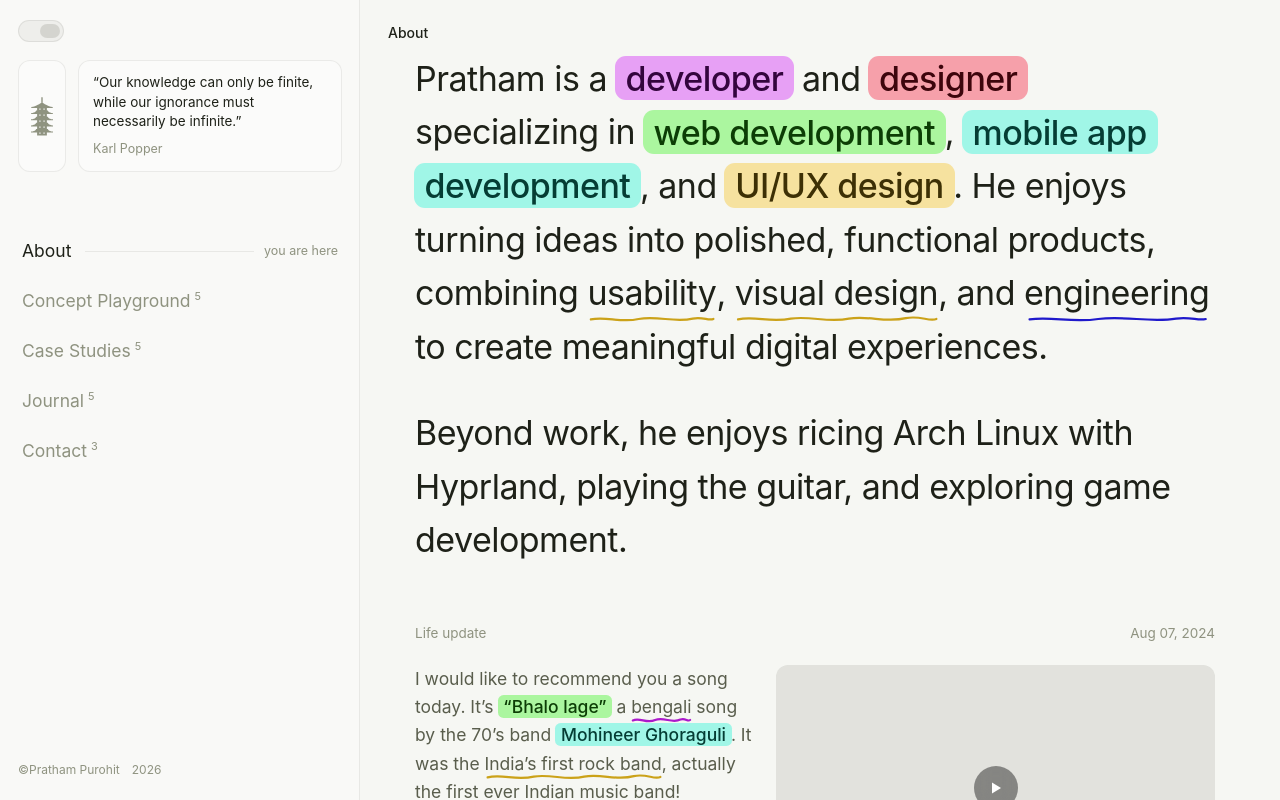
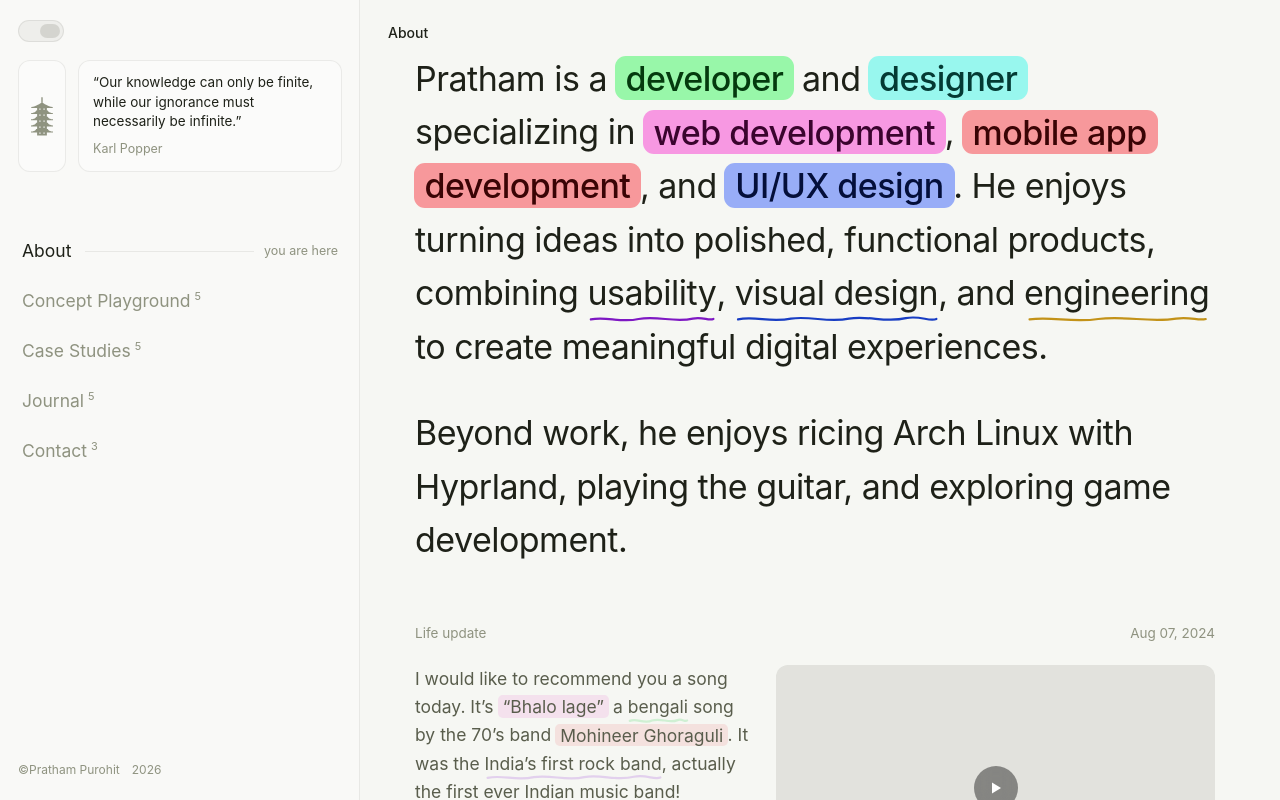
Before and after one commit to plutocrate/personal_site, a React (Vite) app: page / in a window 1280 px wide. Built offline with nearby package versions, Linux system fonts and the light colour scheme; a web font is replaced by a local one.

Commit message:
Separate highlight and underline color slots, randomize on logo tap, and lower contrast in life update card

```diff
--- a/src/components/Highlight.jsx
+++ b/src/components/Highlight.jsx
@@ -2,24 +2,26 @@
  * Highlight Component
  *
  * Renders text with an algorithmic pastel highlighter marker effect.
- * Colors are chosen procedurally based on the current canvas theme.
- * Contrast is high on the About page and gentle/lower elsewhere.
+ * Colors are chosen procedurally across 8 distinct color slots.
+ * Contrast is high in the About bio and gentle/lower elsewhere.
  */
 
 const COLOR_TO_SLOT = {
   yellow: 1,
   gold: 1,
   green: 2,
-  mint: 2,
+  lime: 2,
   teal: 3,
-  cyan: 3,
-  blue: 4,
-  purple: 5,
-  violet: 5,
-  rose: 6,
-  pink: 6,
-  orange: 6,
-  peach: 6,
+  mint: 3,
+  cyan: 4,
+  blue: 5,
+  purple: 6,
+  violet: 6,
+  rose: 7,
+  pink: 7,
+  orange: 8,
+  amber: 8,
+  peach: 8,
 };
 
 function hashString(str) {
@@ -35,8 +37,8 @@ function hashString(str) {
 
 export default function Highlight({ children, color, className = '' }) {
   let slot = color ? (COLOR_TO_SLOT[color] || parseInt(color, 10) || null) : null;
-  if (!slot || slot < 1 || slot > 6) {
-    slot = (hashString(children) % 6) + 1;
+  if (!slot || slot < 1 || slot > 8) {
+    slot = (hashString(children) % 8) + 1;
   }
 
   return (
--- a/src/components/Underline.jsx
+++ b/src/components/Underline.jsx
@@ -2,8 +2,8 @@
  * Underline (HandDrawnUnderline) Component
  *
  * Renders text with an organic, hand-drawn vector squiggly underline.
- * Colors are chosen procedurally based on the current canvas theme.
- * Contrast is high on the About page and gentle/lower elsewhere.
+ * Colors are chosen procedurally across 8 distinct color slots.
+ * Contrast is high in the About bio and gentle/lower elsewhere.
  */
 
 const SQUIGGLE_VARIANTS = {
@@ -33,20 +33,22 @@ const COLOR_TO_SLOT = {
   yellow: 1,
   gold: 1,
   green: 2,
-  mint: 2,
+  lime: 2,
   teal: 3,
-  cyan: 3,
-  blue: 4,
-  purple: 5,
-  violet: 5,
-  rose: 6,
-  pink: 6,
-  orange: 6,
-  peach: 6,
+  mint: 3,
+  cyan: 4,
+  blue: 5,
+  purple: 6,
+  violet: 6,
+  rose: 7,
+  pink: 7,
+  orange: 8,
+  amber: 8,
+  peach: 8,
 };
 
 function hashString(str) {
-  if (!str) return 4;
+  if (!str) return 5;
   const s = typeof str === 'string' ? str : String(str);
   let hash = 0;
   for (let i = 0; i < s.length; i++) {
@@ -59,8 +61,8 @@ function hashString(str) {
 export default function Underline({ children, variant = 'default', color, className = '' }) {
   const config = SQUIGGLE_VARIANTS[variant] || SQUIGGLE_VARIANTS.default;
   let slot = color ? (COLOR_TO_SLOT[color] || parseInt(color, 10) || null) : null;
-  if (!slot || slot < 1 || slot > 6) {
-    slot = (hashString(children) % 6) + 1;
+  if (!slot || slot < 1 || slot > 8) {
+    slot = (hashString(children) % 8) + 1;
   }
 
   return (
--- a/src/styles/global.css
+++ b/src/styles/global.css
@@ -252,29 +252,33 @@ mark, .hl {
   transition: background 0.4s ease, color 0.4s ease;
 }
 
-/* Lower contrast palette (default across site) */
+/* Lower contrast palette (default across site, including life update card) */
 .hl-1, .hl-yellow { --hl-bg: var(--hl-low-1); }
 .hl-2, .hl-green  { --hl-bg: var(--hl-low-2); }
 .hl-3, .hl-teal   { --hl-bg: var(--hl-low-3); }
-.hl-4, .hl-blue   { --hl-bg: var(--hl-low-4); }
-.hl-5, .hl-purple { --hl-bg: var(--hl-low-5); }
-.hl-6, .hl-orange, .hl-rose { --hl-bg: var(--hl-low-6); }
+.hl-4, .hl-cyan   { --hl-bg: var(--hl-low-4); }
+.hl-5, .hl-blue   { --hl-bg: var(--hl-low-5); }
+.hl-6, .hl-purple { --hl-bg: var(--hl-low-6); }
+.hl-7, .hl-rose   { --hl-bg: var(--hl-low-7); }
+.hl-8, .hl-orange { --hl-bg: var(--hl-low-8); }
 .hl-default       { --hl-bg: var(--hl-low-1); }
 
-/* High contrast overrides on the About page */
-.about mark,
-.about .hl {
+/* High contrast overrides strictly on the bio text */
+.bio mark,
+.bio .hl {
   font-weight: 500;
   padding: 0.05em 0.32em;
   border-radius: 0.32em;
 }
-.about .hl-1, .about .hl-yellow { background: var(--hl-high-1); color: var(--hl-ink-high-1); }
-.about .hl-2, .about .hl-green  { background: var(--hl-high-2); color: var(--hl-ink-high-2); }
-.about .hl-3, .about .hl-teal   { background: var(--hl-high-3); color: var(--hl-ink-high-3); }
-.about .hl-4, .about .hl-blue   { background: var(--hl-high-4); color: var(--hl-ink-high-4); }
-.about .hl-5, .about .hl-purple { background: var(--hl-high-5); color: var(--hl-ink-high-5); }
-.about .hl-6, .about .hl-orange, .about .hl-rose { background: var(--hl-high-6); color: var(--hl-ink-high-6); }
-.about .hl-default { background: var(--hl-high-1); color: var(--hl-ink-high-1); }
+.bio .hl-1, .bio .hl-yellow { background: var(--hl-high-1); color: var(--hl-ink-high-1); }
+.bio .hl-2, .bio .hl-green  { background: var(--hl-high-2); color: var(--hl-ink-high-2); }
+.bio .hl-3, .bio .hl-teal   { background: var(--hl-high-3); color: var(--hl-ink-high-3); }
+.bio .hl-4, .bio .hl-cyan   { background: var(--hl-high-4); color: var(--hl-ink-high-4); }
+.bio .hl-5, .bio .hl-blue   { background: var(--hl-high-5); color: var(--hl-ink-high-5); }
+.bio .hl-6, .bio .hl-purple { background: var(--hl-high-6); color: var(--hl-ink-high-6); }
+.bio .hl-7, .bio .hl-rose   { background: var(--hl-high-7); color: var(--hl-ink-high-7); }
+.bio .hl-8, .bio .hl-orange { background: var(--hl-high-8); color: var(--hl-ink-high-8); }
+.bio .hl-default { background: var(--hl-high-1); color: var(--hl-ink-high-1); }
 
 /* ---------- Underlines / Squiggles (Algorithmic, Contrast-Aware) ---------- */
 .hand-drawn-wrap {
@@ -291,32 +295,36 @@ mark, .hl {
   height: 9px;
   pointer-events: none;
   overflow: visible;
-  color: var(--un-col, var(--un-low-4));
+  color: var(--un-col, var(--un-low-5));
   opacity: 0.45;
   transition: color 0.4s ease, opacity 0.4s ease;
 }
 
-/* Lower contrast palette (default across site) */
+/* Lower contrast palette (default across site, including life update card) */
 .un-1, .un-yellow { --un-col: var(--un-low-1); }
 .un-2, .un-green  { --un-col: var(--un-low-2); }
 .un-3, .un-teal   { --un-col: var(--un-low-3); }
-.un-4, .un-blue   { --un-col: var(--un-low-4); }
-.un-5, .un-purple { --un-col: var(--un-low-5); }
-.un-6, .un-orange, .un-rose { --un-col: var(--un-low-6); }
-.un-default       { --un-col: var(--un-low-4); }
+.un-4, .un-cyan   { --un-col: var(--un-low-4); }
+.un-5, .un-blue   { --un-col: var(--un-low-5); }
+.un-6, .un-purple { --un-col: var(--un-low-6); }
+.un-7, .un-rose   { --un-col: var(--un-low-7); }
+.un-8, .un-orange { --un-col: var(--un-low-8); }
+.un-default       { --un-col: var(--un-low-5); }
 
-/* High contrast overrides on the About page */
-.about .hand-drawn-squiggle {
+/* High contrast overrides strictly on the bio text */
+.bio .hand-drawn-squiggle {
   opacity: 0.95;
   height: 10px;
 }
-.about .un-1, .about .un-yellow { color: var(--un-high-1); }
-.about .un-2, .about .un-green  { color: var(--un-high-2); }
-.about .un-3, .about .un-teal   { color: var(--un-high-3); }
-.about .un-4, .about .un-blue   { color: var(--un-high-4); }
-.about .un-5, .about .un-purple { color: var(--un-high-5); }
-.about .un-6, .about .un-orange, .about .un-rose { color: var(--un-high-6); }
-.about .un-default { color: var(--un-high-4); }
+.bio .un-1, .bio .un-yellow { color: var(--un-high-1); }
+.bio .un-2, .bio .un-green  { color: var(--un-high-2); }
+.bio .un-3, .bio .un-teal   { color: var(--un-high-3); }
+.bio .un-4, .bio .un-cyan   { color: var(--un-high-4); }
+.bio .un-5, .bio .un-blue   { color: var(--un-high-5); }
+.bio .un-6, .bio .un-purple { color: var(--un-high-6); }
+.bio .un-7, .bio .un-rose   { color: var(--un-high-7); }
+.bio .un-8, .bio .un-orange { color: var(--un-high-8); }
+.bio .un-default { color: var(--un-high-5); }
 
 /* ---------- Ambient Mild Downward Color Rays (Apple / Vercel / Gemini Style) ---------- */
 .journal-hero {
--- a/src/utils/theme.js
+++ b/src/utils/theme.js
@@ -2,8 +2,8 @@
  * Dynamic subtle off-white canvas generator.
  * Algorithmically samples hues across the 360° color wheel
  * to generate ultra-subtle whites / off-whites with gentle tints.
- * Also dynamically computes harmonic highlight and underline colors
- * with high contrast for About and low contrast elsewhere.
+ * Also dynamically computes 8 harmonized highlight and underline colors
+ * with high contrast for the bio and lower contrast elsewhere.
  * No hardcoded color array — completely procedural math.
  */
 
@@ -33,30 +33,32 @@ export function getRandomSubtleTheme() {
   const ink2 = `hsl(${currentHue}, 10%, 33%)`;
   const ink3 = `hsl(${currentHue}, 8%, 54%)`;
 
-  // 6 dynamic harmonic hues distributed around the color wheel relative to currentHue
-  const accentOffsets = [38, 96, 168, 215, 278, 332];
+  // 8 distinct harmonic color slots evenly distributed around the color wheel
+  // Shuffled with a random rotation angle on every theme cycle / logo tap
+  const hueShift = Math.floor(Math.random() * 360);
+  const numSlots = 8;
   const highlights = {};
   const underlines = {};
 
-  accentOffsets.forEach((offset, idx) => {
-    const slot = idx + 1;
-    const h = Math.round((currentHue + offset) % 360);
+  for (let slot = 1; slot <= numSlots; slot++) {
+    const baseAngle = ((slot - 1) * (360 / numSlots) + hueShift) % 360;
+    const h = Math.round((baseAngle + (Math.random() - 0.5) * 16 + 360) % 360);
 
-    // High contrast (for About page):
-    // Rich pastel marker background with deep harmonious text
-    highlights[`--hl-high-${slot}`] = `hsla(${h}, 84%, 78%, 0.92)`;
-    highlights[`--hl-ink-high-${slot}`] = `hsl(${h}, 85%, 13%)`;
+    // High contrast (for About bio):
+    // Rich pastel marker background with deep matching high-contrast ink
+    highlights[`--hl-high-${slot}`] = `hsla(${h}, 86%, 77%, 0.94)`;
+    highlights[`--hl-ink-high-${slot}`] = `hsl(${h}, 88%, 12%)`;
 
-    // High contrast underline (for About page):
-    underlines[`--un-high-${slot}`] = `hsl(${h}, 88%, 42%)`;
+    // High contrast underline (for About bio):
+    underlines[`--un-high-${slot}`] = `hsl(${h}, 88%, 40%)`;
 
-    // Lower contrast (for elsewhere):
-    // Soft, delicate wash that doesn't overpower paragraph text
-    highlights[`--hl-low-${slot}`] = `hsla(${h}, 62%, 87%, 0.48)`;
+    // Lower contrast (for elsewhere, including life updates, case studies, etc.):
+    // Soft, gentle wash that doesn't overpower reading
+    highlights[`--hl-low-${slot}`] = `hsla(${h}, 60%, 86%, 0.46)`;
 
     // Low contrast underline (for elsewhere):
-    underlines[`--un-low-${slot}`] = `hsla(${h}, 68%, 50%, 0.45)`;
-  });
+    underlines[`--un-low-${slot}`] = `hsla(${h}, 66%, 50%, 0.42)`;
+  }
 
   return {
     hue: currentHue,
```
